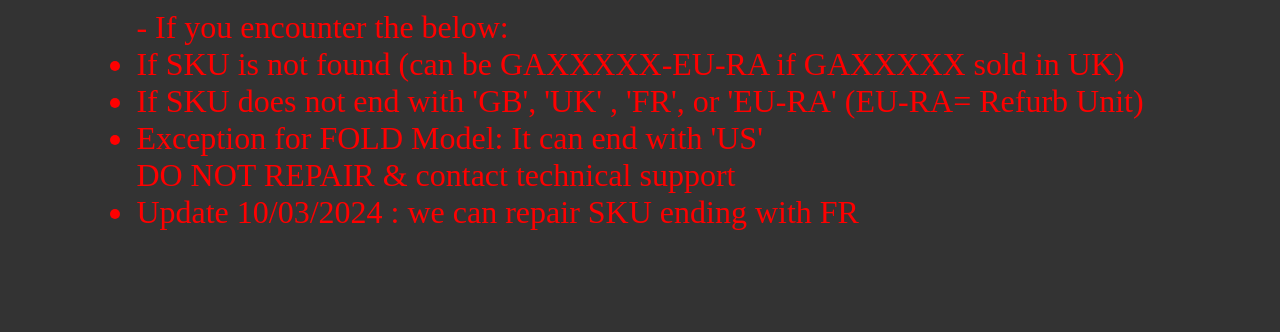
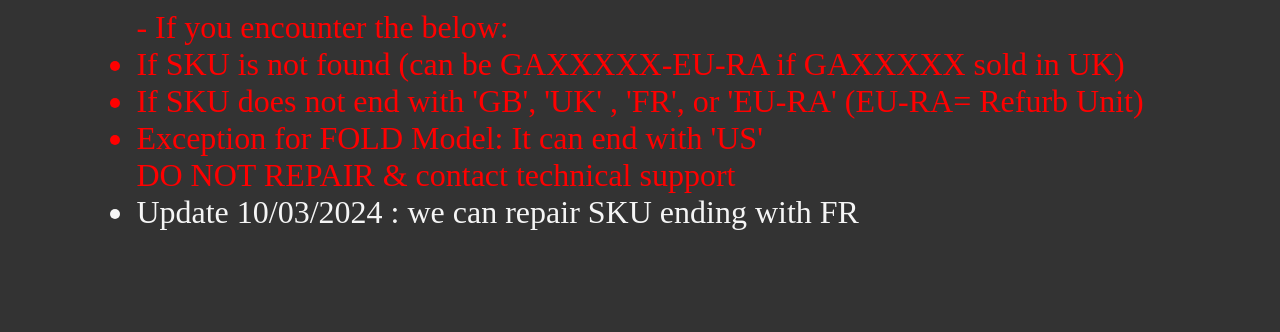
Before and after one commit to Jean-Yves-Rene/python-imei, a Flask app: template templates/warranty.html in a window 1280 px wide. Shown: the part 198-530 px from the top of the page. Run offline with Flask 3, Linux system fonts and the light colour scheme; the template is opened without the code that fills it, so the values that code supplies are empty.

Commit message:
Update style.css
Update amber color

```diff
--- a/static/styles/style.css
+++ b/static/styles/style.css
@@ -44,7 +44,7 @@ button:hover {
 }
 
 .amber-text {
-  color: red;
+    color: amber; /* Use the actual color you want for amber */
 }
 
 .blue-text {
```
